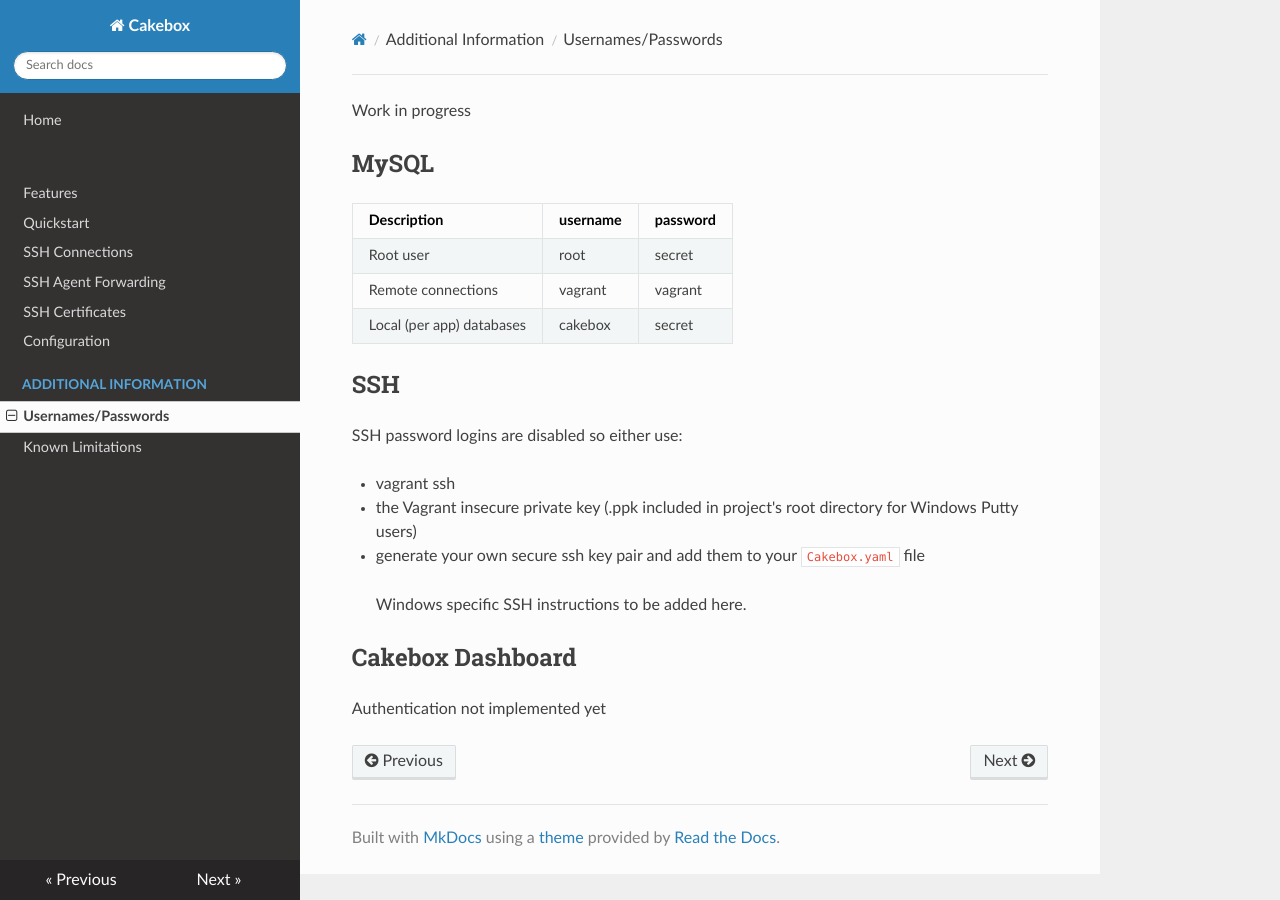
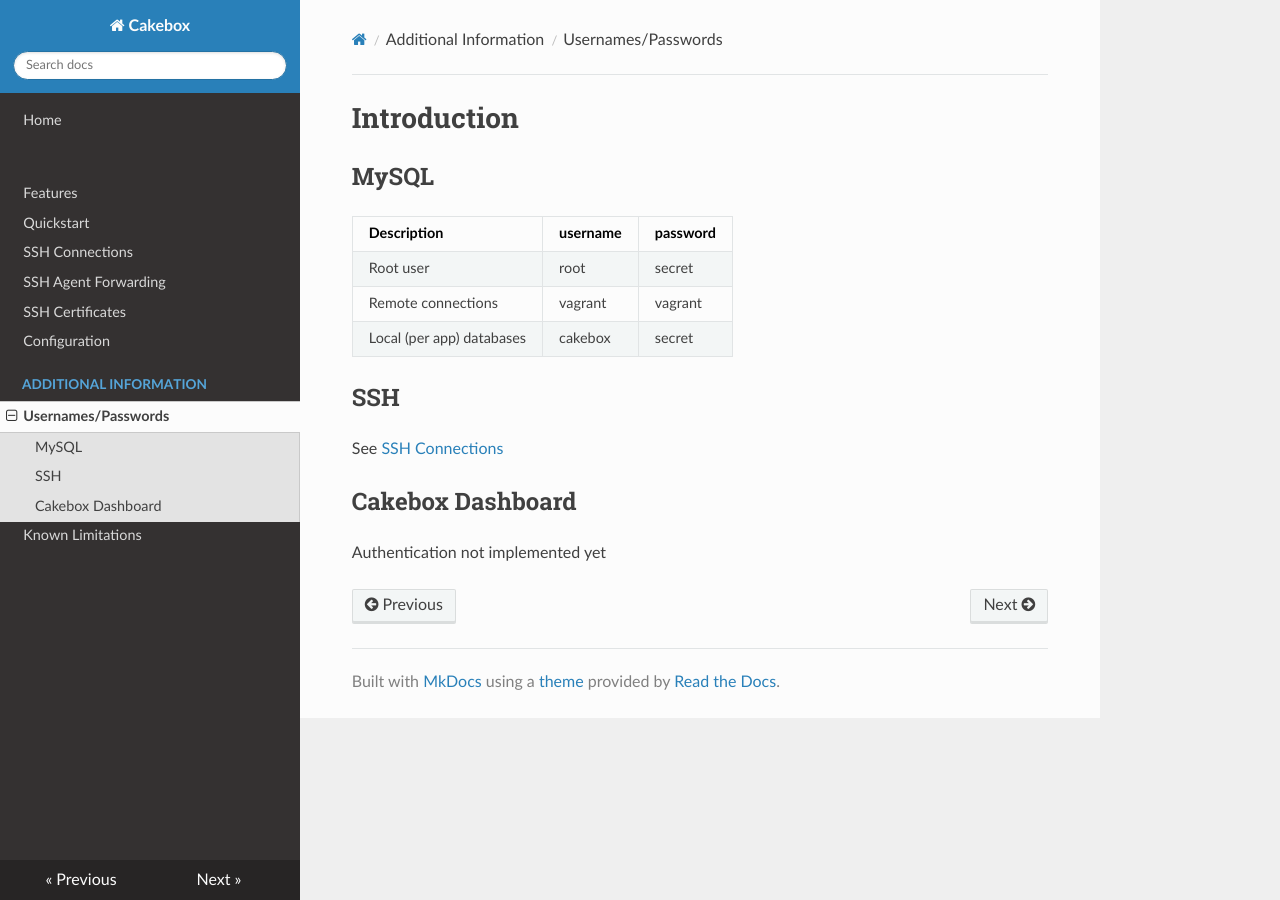
Before and after one commit to alt3/cakebox, an MkDocs documentation site: the page built from docs/sources/additional/credentials.md, in a window 1280 px wide. Built offline with MkDocs 1.6.1, drawn with Linux system fonts in a browser that asks for light colours; nearby versions of some CDN libraries; old or Windows-style settings are respelled for this version of MkDocs.

Commit message:
Minifies credentials

```diff
--- a/docs/sources/additional/credentials.md
+++ b/docs/sources/additional/credentials.md
@@ -1,4 +1,5 @@
-Work in progress
+# Introduction
+
 
 ## MySQL
 
@@ -10,13 +11,7 @@ Local (per app) databases | cakebox | secret
 
 ## SSH
 
-SSH password logins are disabled so either use:
-
-+ vagrant ssh
-+ the Vagrant insecure private key (.ppk included in project's root directory for Windows Putty users)
-+ generate your own secure ssh key pair and add them to your ``Cakebox.yaml`` file
-
-> Windows specific SSH instructions to be added here.
+See [SSH Connections](configuration/ssh-connections)
 
 ## Cakebox Dashboard
 
```
